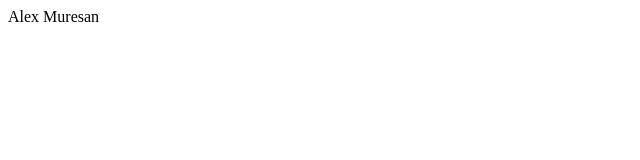
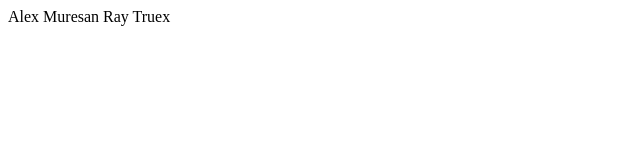
Before and after one commit to dsuberi/CIS335RateProfessor, a plain HTML site: page Exercise/index.html in a window 1280 px wide. Shown: the full height of the page, 0-640 px from the left. Drawn offline with Linux system fonts and the light colour scheme.

Commit message:
Ray's update

```diff
--- a/Exercise/index.html
+++ b/Exercise/index.html
@@ -9,6 +9,7 @@
 		Alex Muresan
 
 		<!--Team Member #2 Add some content below-->
+		Ray Truex
 
 		<!--Team Member #3 Add some content below-->
 
```
